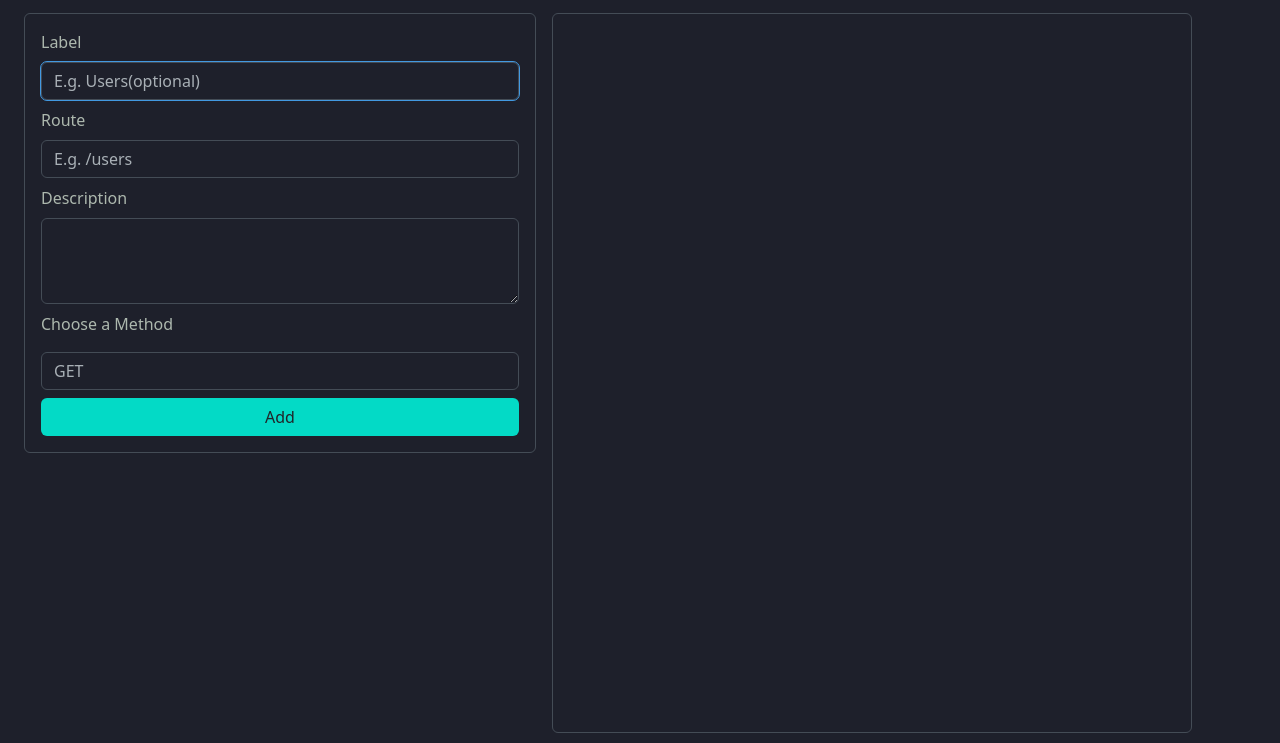
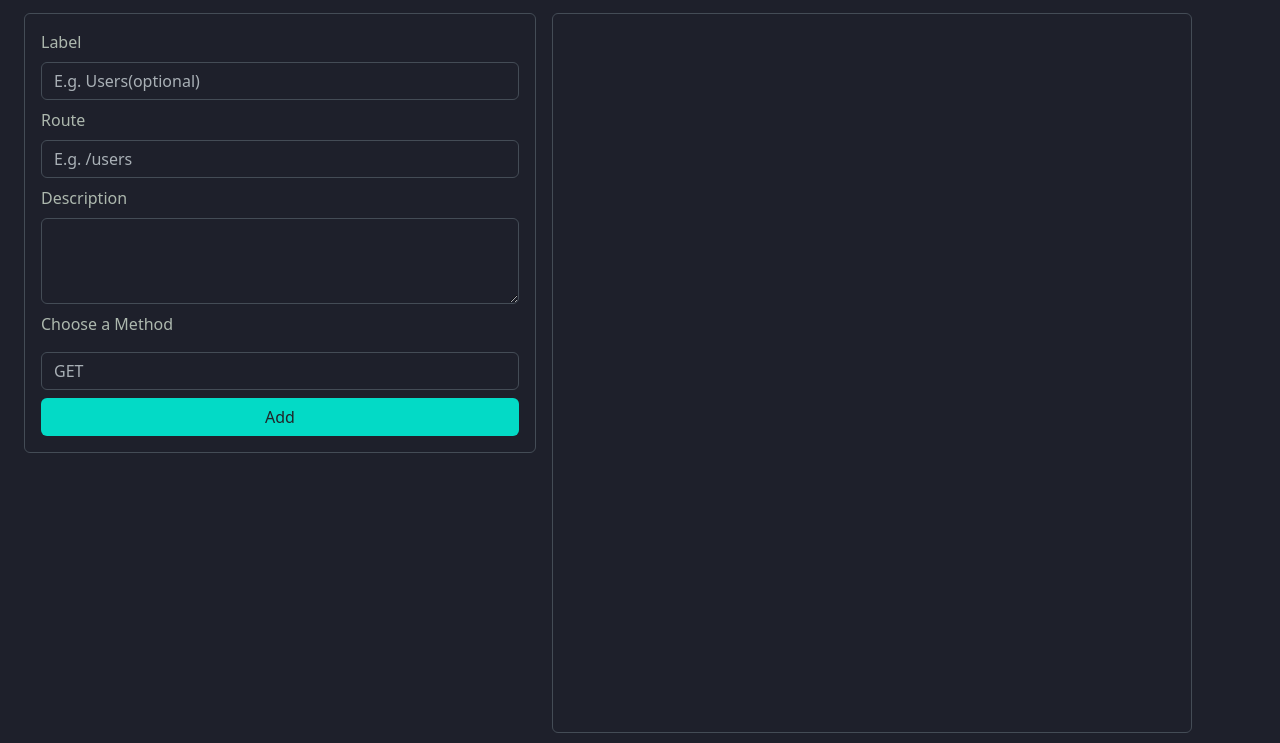
Before and after one commit to YrllanBrandao/doc-craft, a plain HTML site: page index.html in a window 1280 px wide. Shown: the part 57-800 px from the top of the page. Drawn offline with nearby package versions, Linux system fonts and the light colour scheme.

Commit message:
fix: outline bug

```diff
--- a/assets/css/form.css
+++ b/assets/css/form.css
@@ -27,6 +27,9 @@ input.form-control:focus, input.form-control:valid {
     box-shadow: none;
     outline: rgb(66, 153, 225) solid 1px;
 }
+input.form-control:not(:focus) {
+    outline: none !important;
+  }
 
 textarea.form-control {
     background: var(--bg-input-color);
```
Also changed, not shown: index.html (+1 -1 lines).
